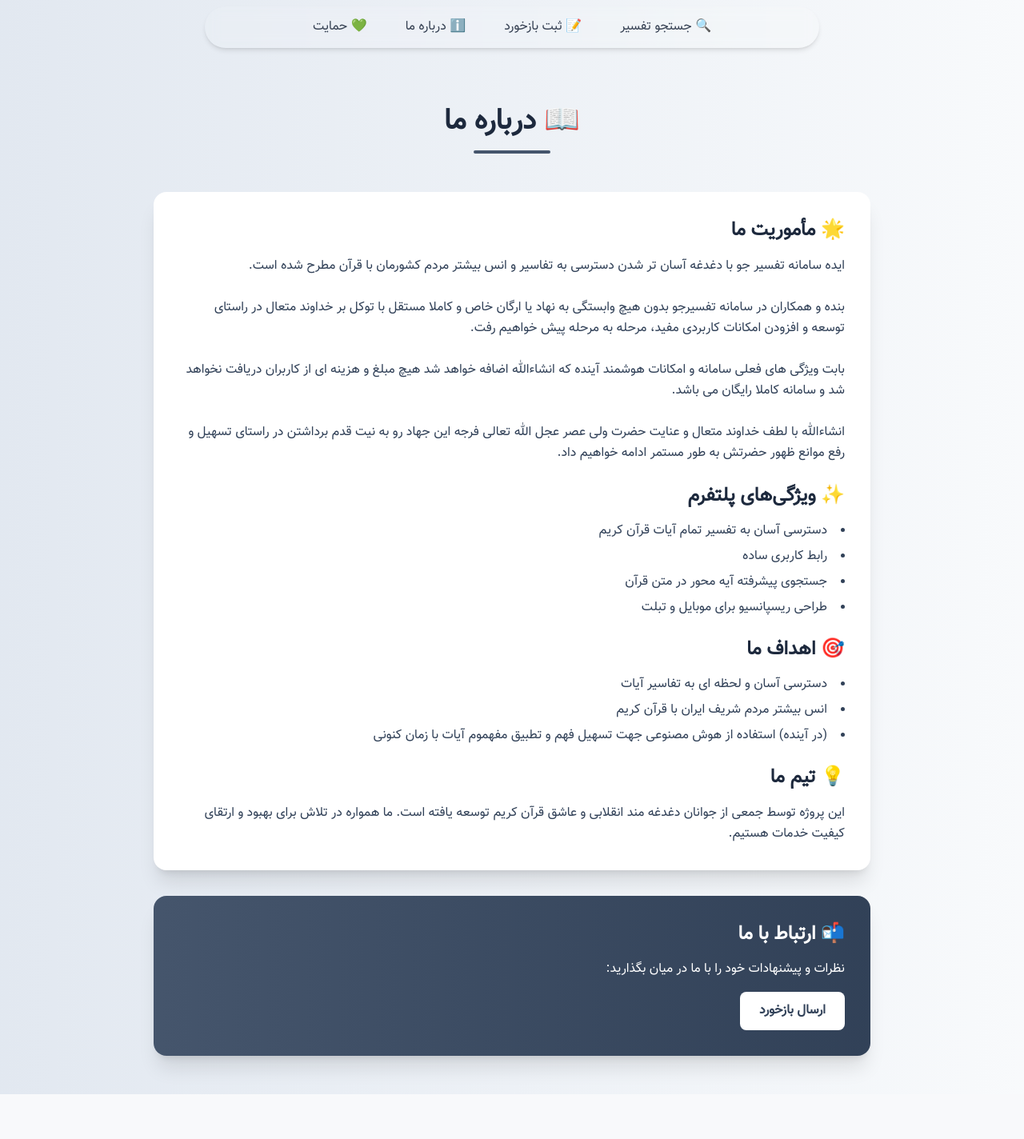
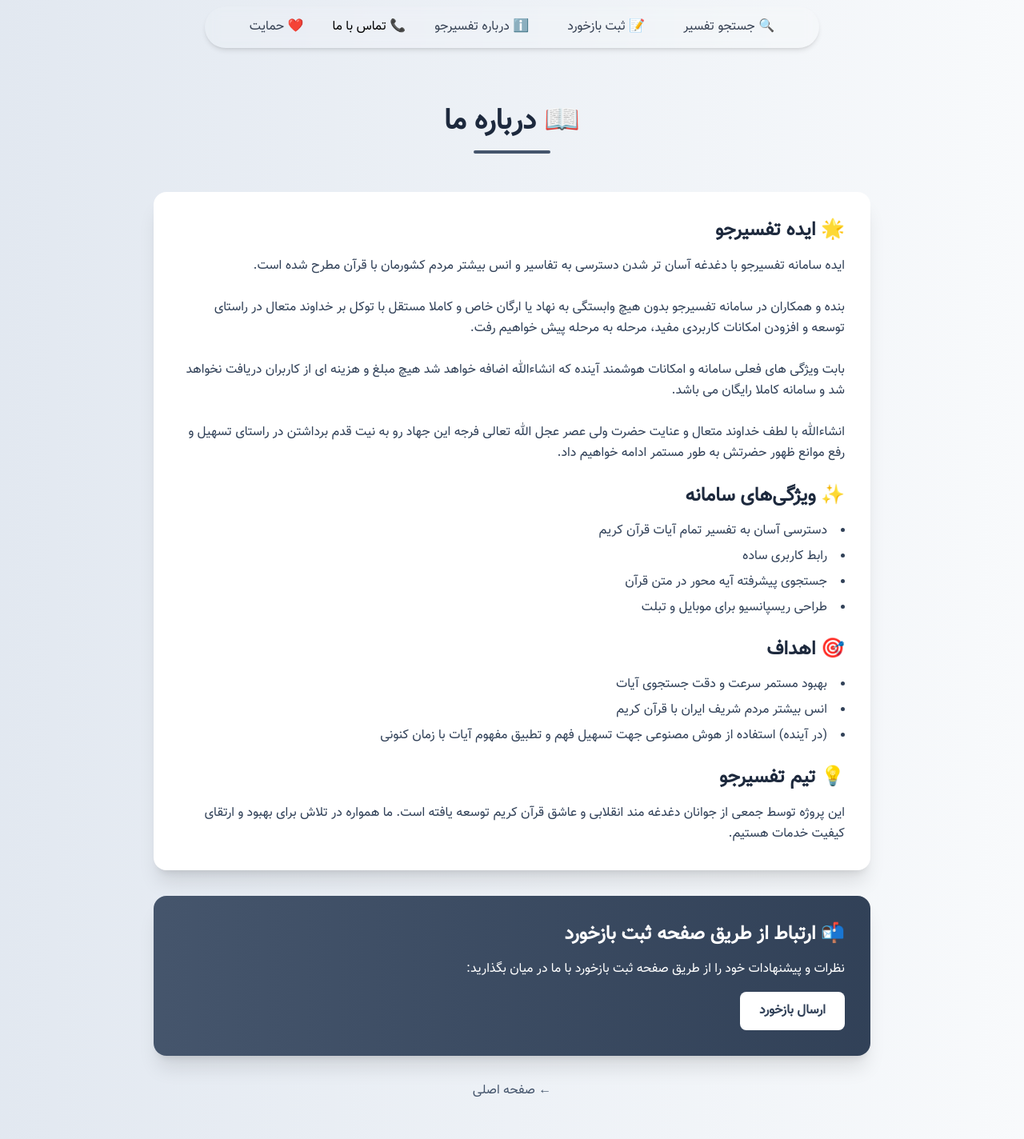
Before and after one commit to AliAhmadiBazardeh/quran-insight, a Django app: page /about/ in a window 1280 px wide. Shown: the whole page at 80% size. Before the commit the page ends 1368 px from the top, so only its background shows below. Run offline with Django 5.2, Linux system fonts and the light colour scheme; some libraries are stand-ins or nearby versions.

Commit message:
contact to us

```diff
--- a/quran/urls.py
+++ b/quran/urls.py
@@ -5,6 +5,7 @@ urlpatterns = [
     path("", views.index, name="index"),
     path('about/', views.about_view, name='about'),
     path('support/', views.support_view, name='support'),
+    path('contact/', views.contact_view, name='contact'),
     path('api/search/', views.live_search, name='live_search'),  # API جستجو
     path('api/tafsir/', views.get_tafsir, name='get_tafsir'),
 
--- a/quran/views.py
+++ b/quran/views.py
@@ -14,6 +14,10 @@ def about_view(request):
 
 def support_view(request):
     return render(request, 'quran/support.html')
+
+def contact_view(request):
+    """نمایش صفحه تماس با ما"""
+    return render(request, 'quran/contact.html')
 
 @csrf_exempt
 @require_http_methods(["GET"])
--- a/templates/_navbar.html
+++ b/templates/_navbar.html
@@ -3,7 +3,8 @@
 <!--        <a href="{% url 'index' %}" class="font-medium text-gray-700 hover:text-slate-500 transition px-3 py-1.5 rounded-full hover:bg-slate-200">🏠 خانه</a>-->
         <a href="{% url 'index' %}" class="font-medium text-gray-700 hover:text-slate-500 transition px-3 py-1.5 rounded-full hover:bg-slate-200">🔍 جستجو تفسیر</a>
         <a href="{% url 'feedback' %}" class="font-medium text-gray-700 hover:text-slate-500 transition px-3 py-1.5 rounded-full hover:bg-slate-200">📝 ثبت بازخورد</a>
-        <a href="{% url 'about' %}" class="font-medium text-gray-700 hover:text-slate-500 transition px-3 py-1.5 rounded-full hover:bg-slate-200">ℹ️ درباره ما</a>
-        <a href="{% url 'support' %}" class="font-medium text-gray-700 hover:text-slate-500 transition px-3 py-1.5 rounded-full hover:bg-slate-200">💚 حمایت</a>
+        <a href="{% url 'about' %}" class="font-medium text-gray-700 hover:text-slate-500 transition px-3 py-1.5 rounded-full hover:bg-slate-200">ℹ️ درباره تفسیرجو</a>
+        <a href="{% url 'contact' %}" class="hover:text-slate-300 transition duration-300">📞 تماس با ما</a>
+        <a href="{% url 'support' %}" class="font-medium text-gray-700 hover:text-slate-500 transition px-3 py-1.5 rounded-full hover:bg-slate-200">❤️ حمایت</a>
     </div>
 </nav>
--- /dev/null
+++ b/templates/quran/_feedback.html
@@ -0,0 +1,15 @@
+<div class="bg-gradient-to-r from-slate-600 to-slate-700 rounded-2xl shadow-xl p-8 text-white">
+    <h3 class="text-2xl font-bold mb-4">📬 ارتباط از طریق صفحه ثبت بازخورد</h3>
+    <p class="mb-4">نظرات و پیشنهادات خود را از طریق صفحه ثبت بازخورد با ما در میان بگذارید:</p>
+    <a href="{% url 'feedback' %}"
+       class="inline-block bg-white text-slate-700 px-6 py-3 rounded-lg font-semibold hover:bg-slate-100 transition duration-300">
+        ارسال بازخورد
+    </a>
+</div>
+<!-- Back to Home -->
+<div class="text-center mt-8">
+    <a href="{% url 'index' %}"
+       class="inline-block text-slate-600 hover:text-slate-800 transition duration-300">
+        ← صفحه اصلی
+    </a>
+</div>
--- a/templates/quran/about.html
+++ b/templates/quran/about.html
@@ -15,10 +15,10 @@
         <!-- Main Content -->
         <div class="bg-white rounded-2xl shadow-xl p-8 mb-8">
             <div class="prose prose-slate max-w-none">
-                <h2 class="text-2xl font-bold text-slate-800 mb-4">🌟 مأموریت ما</h2>
+                <h2 class="text-2xl font-bold text-slate-800 mb-4">🌟 ایده تفسیرجو</h2>
                 <p class="text-slate-700 leading-relaxed mb-6">
 
-                    ایده سامانه تفسیر جو با دغدغه آسان تر شدن دسترسی به تفاسیر و انس بیشتر مردم کشورمان با قرآن مطرح شده
+                    ایده سامانه تفسیرجو با دغدغه آسان تر شدن دسترسی به تفاسیر و انس بیشتر مردم کشورمان با قرآن مطرح شده
                     است.
                     <br><br>
                     بنده و همکاران در سامانه تفسیرجو بدون هیچ وابستگی به نهاد یا ارگان خاص و کاملا مستقل با توکل بر
@@ -32,7 +32,7 @@
                     برداشتن در راستای تسهیل و رفع موانع ظهور حضرتش به طور مستمر ادامه خواهیم داد.
                 </p>
 
-                <h2 class="text-2xl font-bold text-slate-800 mb-4">✨ ویژگی‌های پلتفرم</h2>
+                <h2 class="text-2xl font-bold text-slate-800 mb-4">✨ ویژگی‌های سامانه</h2>
                 <ul class="list-disc list-inside text-slate-700 space-y-2 mb-6">
                     <li>دسترسی آسان به تفسیر تمام آیات قرآن کریم</li>
                     <li>رابط کاربری ساده </li>
@@ -40,14 +40,14 @@
                     <li>طراحی ریسپانسیو برای موبایل و تبلت</li>
                 </ul>
 
-                <h2 class="text-2xl font-bold text-slate-800 mb-4">🎯 اهداف ما</h2>
+                <h2 class="text-2xl font-bold text-slate-800 mb-4">🎯 اهداف</h2>
                   <ul class="list-disc list-inside text-slate-700 space-y-2 mb-6">
-                    <li>دسترسی آسان و لحظه ای به تفاسیر آیات</li>
+                    <li>بهبود مستمر سرعت و دقت جستجوی آیات</li>
                     <li>انس بیشتر مردم شریف ایران با قرآن کریم</li>
-                    <li>(در آینده)    استفاده از هوش مصنوعی جهت تسهیل فهم و تطبیق مفهموم آیات با زمان کنونی</li>
+                    <li>(در آینده)    استفاده از هوش مصنوعی جهت تسهیل فهم و تطبیق مفهوم آیات با زمان کنونی</li>
                 </ul>
 
-                <h2 class="text-2xl font-bold text-slate-800 mb-4">💡 تیم ما</h2>
+                <h2 class="text-2xl font-bold text-slate-800 mb-4">💡 تیم تفسیرجو</h2>
                 <p class="text-slate-700 leading-relaxed">
                     این پروژه توسط جمعی از جوانان دغدغه مند انقلابی و عاشق قرآن کریم توسعه یافته است.
                     ما همواره در تلاش برای بهبود و ارتقای کیفیت خدمات هستیم.
@@ -56,14 +56,8 @@
         </div>
 
         <!-- Contact Box -->
-        <div class="bg-gradient-to-r from-slate-600 to-slate-700 rounded-2xl shadow-xl p-8 text-white">
-            <h3 class="text-2xl font-bold mb-4">📬 ارتباط با ما</h3>
-            <p class="mb-4">نظرات و پیشنهادات خود را با ما در میان بگذارید:</p>
-            <a href="{% url 'feedback' %}"
-               class="inline-block bg-white text-slate-700 px-6 py-3 rounded-lg font-semibold hover:bg-slate-100 transition duration-300">
-                ارسال بازخورد
-            </a>
-        </div>
+        {% include "quran/_feedback.html" %}
+
     </div>
 </div>
 {% endblock %}
```
Also changed, not shown: templates/quran/contact.html (added, +111 -0 lines).
